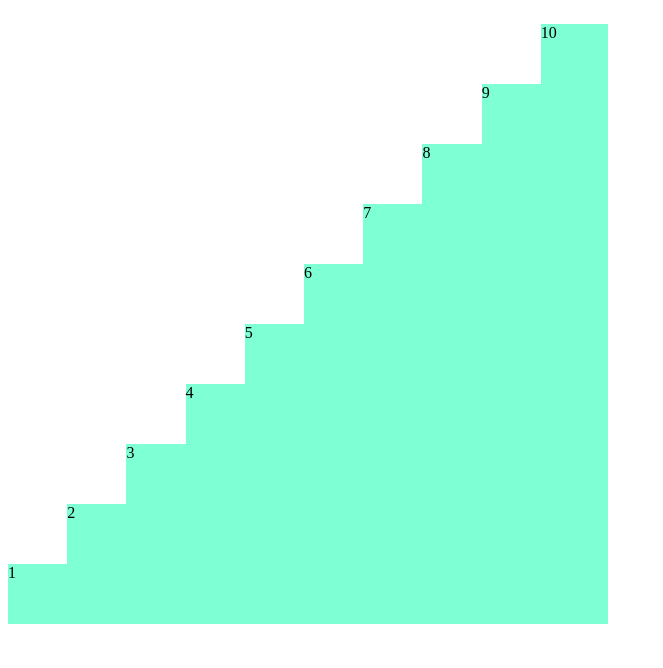
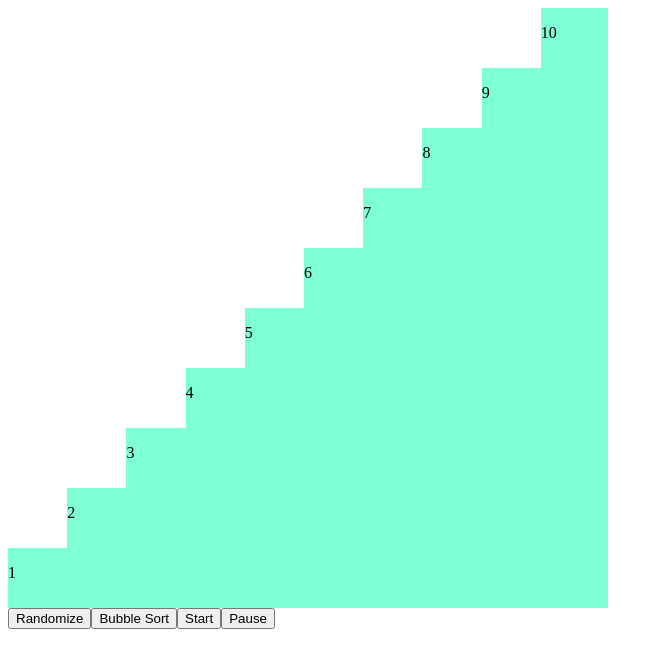
Before and after one commit to vadna034/sorting-visualizer, a React (Create React App) app: page / in a window 1280 px wide. Shown: the top 668 px of the page, without its empty margins (0-663 px from the left). Built offline with nearby package versions, Linux system fonts and the light colour scheme.

Commit message:
updated with better css classes for quicker updating. Also added a randomize button

```diff
--- a/src/App.tsx
+++ b/src/App.tsx
@@ -1,11 +1,13 @@
 import React from 'react';
-import BarGraph from 'components/BarGraph';
+import BarGraph from './components/BarGraph';
+import ButtonContainer from './components/ButtonContainer';
 
 function App() {
   return (
     <div className="App">
       <header className="App-header">
-        <BarGraph></BarGraph>
+        <BarGraph numElements={10}></BarGraph>
+        <ButtonContainer></ButtonContainer>
       </header>
     </div>
   );
--- a/src/components/BarGraph.tsx
+++ b/src/components/BarGraph.tsx
@@ -1,23 +1,39 @@
-import React, { useState, useEffect } from 'react';
-import BarGraphElement, { BarGraphElementProps } from 'components/BarGraphElement';
+import React from 'react';
 import "styles/BarGraph.css"
+import "styles/BarGraphElement.css"
 
-export interface BarGraphProps {}
+export const GRAPH_ELEMENT_CLASS_NAME = "graph-element";
+
+export function getHeight(i: number, numEls: number): string{
+  return i/numEls*100 + '%'
+}
+
+export interface BarGraphProps {
+  numElements: number;
+}
 
 function BarGraph(props: BarGraphProps) {
-  const elementsArray: Array<BarGraphElementProps> = [];
-  for (var i = 1; i <= 10; i++) {
-    elementsArray.push({ height: i });
+  let elementsArray: JSX.Element[] = [];
+
+  for (let i = 1; i <= props.numElements; i++) {
+    elementsArray.push(<>
+        <div className="graph-element-container">
+            <div style={{height: "100%", display: "flex", flexDirection: "column"}}>
+              <div style={{ display: "flex", flexGrow: 1 }}></div>
+                <div className="graph-element" style={{height: "100%", display: "flex", flexBasis: getHeight(i, props.numElements)}}>
+                  <p>{i}</p>
+            </div>
+          </div>
+        </div>
+      </>);
   }
 
   return (
     <div className="graph">
       <div className="graph-flexbox-container">
-        {elementsArray.map((props) => {
-          return <BarGraphElement height={props.height}></BarGraphElement>;
-        })}
+          {elementsArray}
+        </div>
       </div>
-    </div>
   );
 }
 
--- a/src/components/BarGraphElement.tsx
+++ /dev/null
@@ -1,20 +0,0 @@
-import React, { useState, useEffect } from 'react';
-import 'styles/BarGraphElement.css';
-
-export interface BarGraphElementProps {
-  height: number;
-}
-
-function BarGraphElement(props: BarGraphElementProps) {
-  const height: number = props.height;
-  return (
-    <div className="graph-element-container">
-      <div style={{ height: 100 - 10 * height + '%' }}></div>
-      <div className="graph-element" style={{ height: 10 * height + '%' }}>
-        <p>{height}</p>
-      </div>
-    </div>
-  );
-}
-
-export default BarGraphElement;
--- /dev/null
+++ b/src/components/ButtonContainer.tsx
@@ -0,0 +1,36 @@
+import React from 'react';
+import { getHeight, GRAPH_ELEMENT_CLASS_NAME } from './BarGraph';
+
+function randomizeElements(){
+    let elArr = document.getElementsByClassName(GRAPH_ELEMENT_CLASS_NAME);
+    let numElements = elArr.length;
+
+    console.log(elArr[0].childNodes)
+
+    // Gives us a randomized array of numbers from 1 to n
+    let randomizedEls = Array.from(Array(numElements).keys())
+        .map(value => ({ value, sort: Math.random() }))
+        .sort((a, b) => a.sort - b.sort)
+        .map(({ value }) => value)
+
+    randomizedEls.forEach((height, idx) => {
+        elArr[idx].setAttribute("style", "flex-basis: " + getHeight(height+1, elArr.length))
+
+    })
+    console.log(elArr);
+}
+
+function ButtonContainer() {
+  return (
+    <div>
+      <div></div>
+      <button onClick={randomizeElements}>Randomize</button>
+      <button>Bubble Sort</button>
+      <button>Start</button>
+      <button>Pause</button>
+
+    </div>
+  );
+}
+
+export default ButtonContainer;
```
